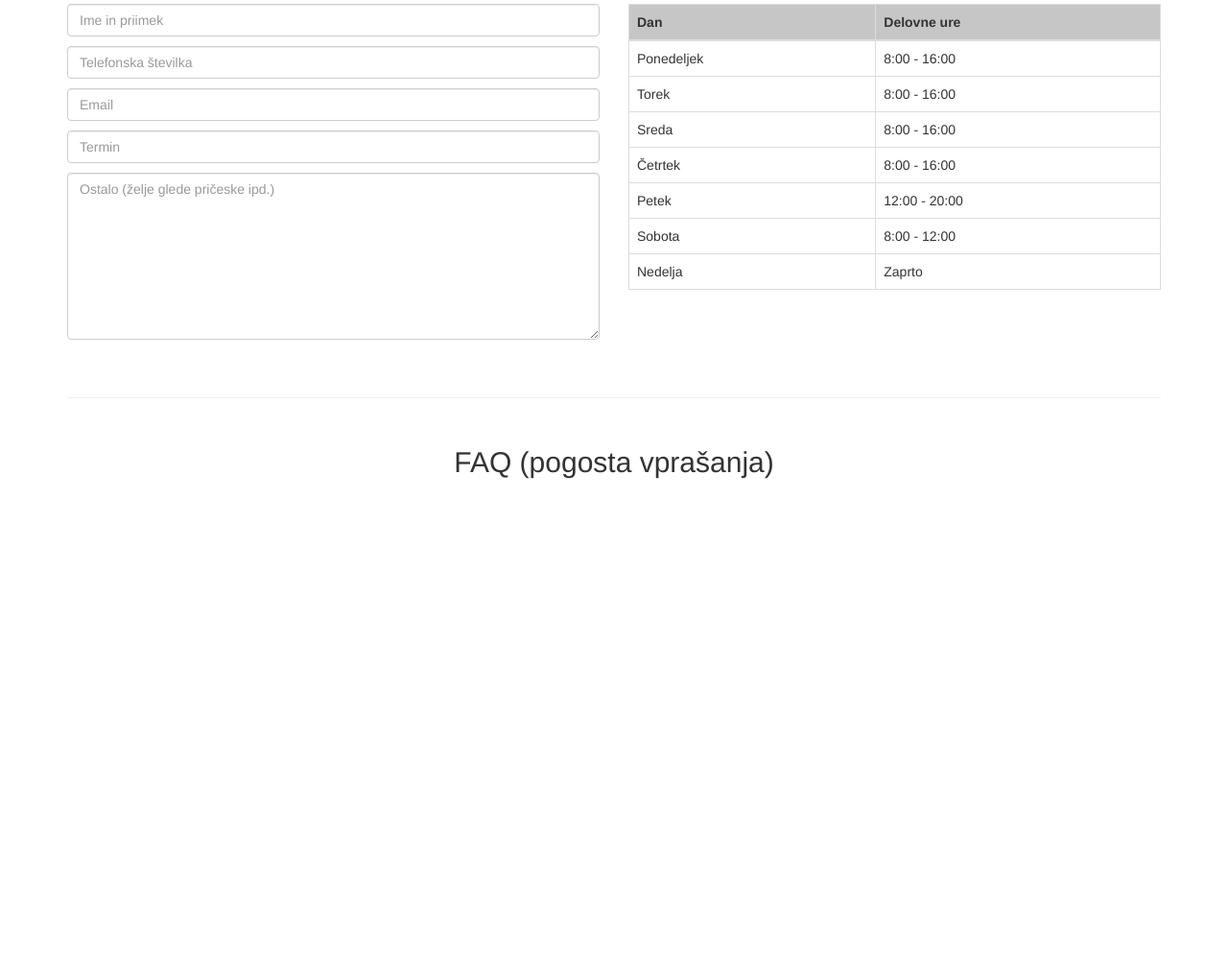
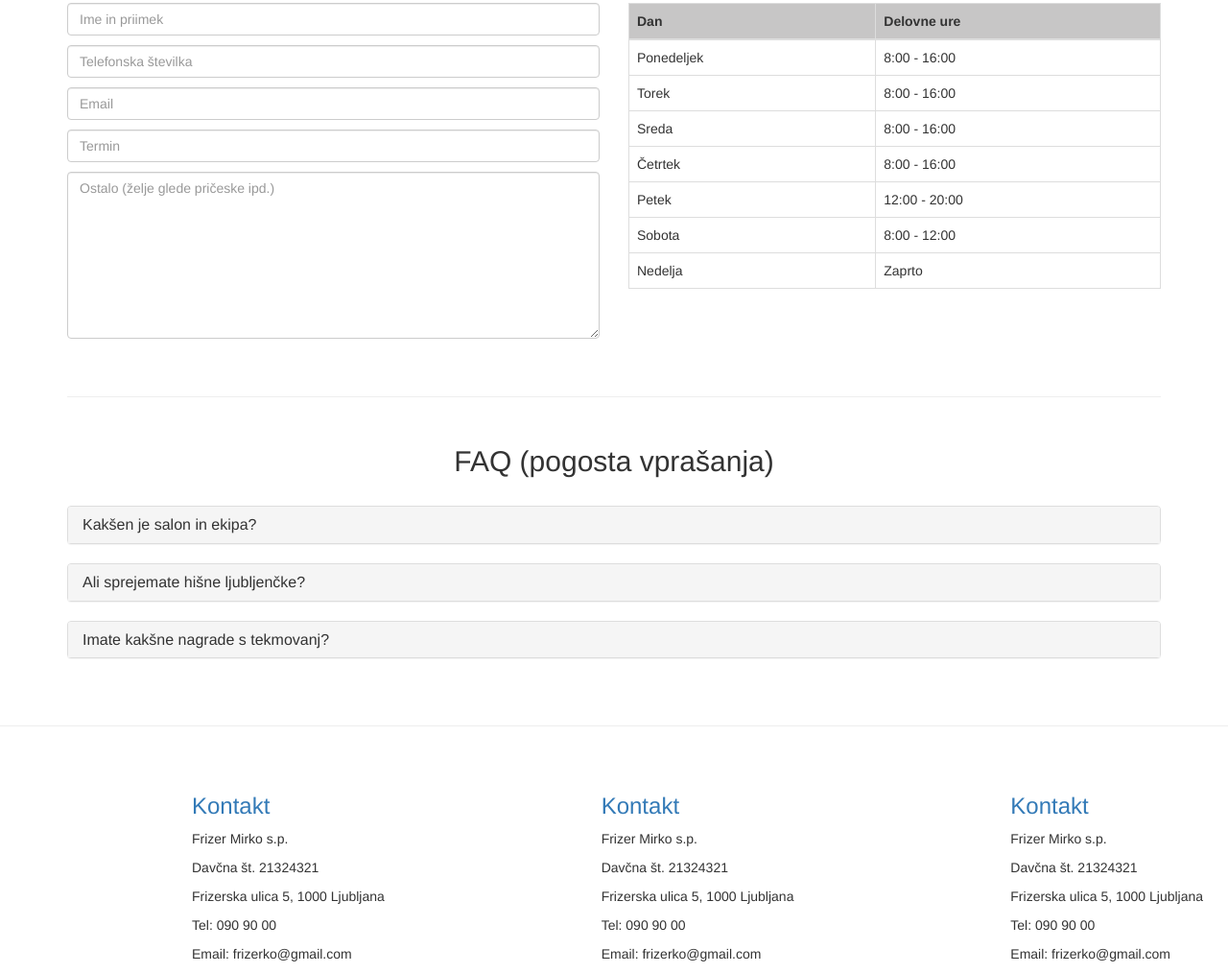
Before and after one commit to DomenOslaj/frizerski-salon, a plain HTML site: page index.html in a window 1280 px wide. Shown: the part 1171-2185 px from the top of the page at 96% size. Before the commit the page ends 1679 px from the top, so only its background shows below. Drawn offline with nearby package versions, Linux system fonts and the light colour scheme.

Commit message:
grid col-4 nad footerjem

```diff
--- a/assets/style.css
+++ b/assets/style.css
@@ -26,3 +26,7 @@
   margin-top: 50px;
   margin-bottom: 50px;
 }
+
+.col-padding {
+  padding-left: 200px;
+}
--- a/index.html
+++ b/index.html
@@ -174,11 +174,99 @@
         <div class="container">
               <hr class="featurette-divider">
               <center><h2>FAQ (pogosta vprašanja)</h2></center>
+              <br>
+              <div class="panel-group">
+                    <div class="panel panel-default">
+                          <div class="panel-heading">
+                                <h4 class="panel-title">
+                                    <a data-toggle="collapse" href="#collapse1">Kakšen je salon in ekipa?</a>
+                                </h4>
+                          </div>
+
+                          <div id="collapse1" class="panel-collapse collapse">
+                                <ul class="list-group">
+                                    <li class="list-group-item">Salon je prostoren in domač, v njem delajo prijazne in sposobne frizerke, ki oblikujejo pričesko z občutkom in domišljijo.
+                                    <br>
+                                    <br>
+                                    Smo relativno mlad kolektiv, vedno nasmejani in prijazni. Imamo dolgoletne izkušnje s profesionalno lasno kozmetiko Schwarzkopf, v dogovoru z dolgoletnim partnerjem Hair Beauty d.o.o pa smo letos septembra začeli delati profesionalno kozmetiko Indola.</li>
+                                </ul>
+                          </div>
+                    </div>
+              </div>
+
+              <div class="panel-group">
+                    <div class="panel panel-default">
+                          <div class="panel-heading">
+                                <h4 class="panel-title">
+                                    <a data-toggle="collapse" href="#collapse2">Ali sprejemate hišne ljubljenčke?</a>
+                                </h4>
+                          </div>
+
+                          <div id="collapse2" class="panel-collapse collapse">
+                                <ul class="list-group">
+                                    <li class="list-group-item">Vestibulum egestas lectus nec feugiat tincidunt. Integer posuere neque ut dui tristique, at tempus erat auctor. Class aptent taciti sociosqu ad litora torquent per conubia nostra, per inceptos himenaeos. Nullam leo orci, tincidunt vel suscipit a, pretium vitae mauris. In nec placerat magna. Donec fermentum at arcu in volutpat. Pellentesque habitant morbi tristique senectus et netus et malesuada fames ac turpis egestas. Praesent lacinia justo mi, vitae convallis eros faucibus ac. Vivamus tempus iaculis nunc a dictum. Vivamus pharetra, magna nec convallis tempor, lectus nulla ullamcorper felis, in pellentesque purus augue nec lorem. Ut sit amet tristique magna, vitae consequat arcu. Phasellus tortor nulla, fringilla non lacinia eu, viverra in felis. Morbi congue in turpis ut blandit. Vestibulum aliquam, nulla id dignissim aliquet, nisl purus pulvinar nisi, pellentesque ultricies lorem arcu ut enim.</li>
+                                </ul>
+                          </div>
+                    </div>
+              </div>
+
+              <div class="panel-group">
+                    <div class="panel panel-default">
+                          <div class="panel-heading">
+                                <h4 class="panel-title">
+                                    <a data-toggle="collapse" href="#collapse3">Imate kakšne nagrade s tekmovanj?</a>
+                                </h4>
+                          </div>
+
+                          <div id="collapse3" class="panel-collapse collapse">
+                                <ul class="list-group">
+                                    <li class="list-group-item">It is a long established fact that a reader will be distracted by the readable content of a page when looking at its layout. The point of using Lorem Ipsum is that it has a more-or-less normal distribution of letters, as opposed to using 'Content here, content here', making it look like readable English. Many desktop publishing packages and web page editors now use Lorem Ipsum as their default model text, and a search for 'lorem ipsum' will uncover many web sites still in their infancy. Various versions have evolved over the years, sometimes by accident, sometimes on purpose (injected humour and the like).</li>
+                                </ul>
+                          </div>
+                    </div>
+              </div>
+        </div>
+
+        <hr class="featurette-divider">
+
+        <div coll="row">
+              <div class="col-md-4 col-padding">
+                    <h3><a href="#" class="contact">Kontakt</a></h3>
+                    <p>Frizer Mirko s.p.</p>
+                    <p>Davčna št. 21324321</p>
+                    <p>Frizerska ulica 5, 1000 Ljubljana</p>
+                    <p>Tel: 090 90 00</p>
+                    <p>Email: frizerko@gmail.com</p>
+
+              </div>
+
+              <div class="col-md-4 col-padding">
+                    <h3><a href="#" class="contact">Kontakt</a></h3>
+                    <p>Frizer Mirko s.p.</p>
+                    <p>Davčna št. 21324321</p>
+                    <p>Frizerska ulica 5, 1000 Ljubljana</p>
+                    <p>Tel: 090 90 00</p>
+                    <p>Email: frizerko@gmail.com</p>
+
+              </div>
+
+
+              <div class="col-md-4 col-padding">
+                    <h3><a href="#" class="contact">Kontakt</a></h3>
+                    <p>Frizer Mirko s.p.</p>
+                    <p>Davčna št. 21324321</p>
+                    <p>Frizerska ulica 5, 1000 Ljubljana</p>
+                    <p>Tel: 090 90 00</p>
+                    <p>Email: frizerko@gmail.com</p>
+
+              </div>
+
 
 
         </div>
 
 
+
   </body>
 
 </html>
```
Also changed, not shown: assets/img/lasje.jpg.
